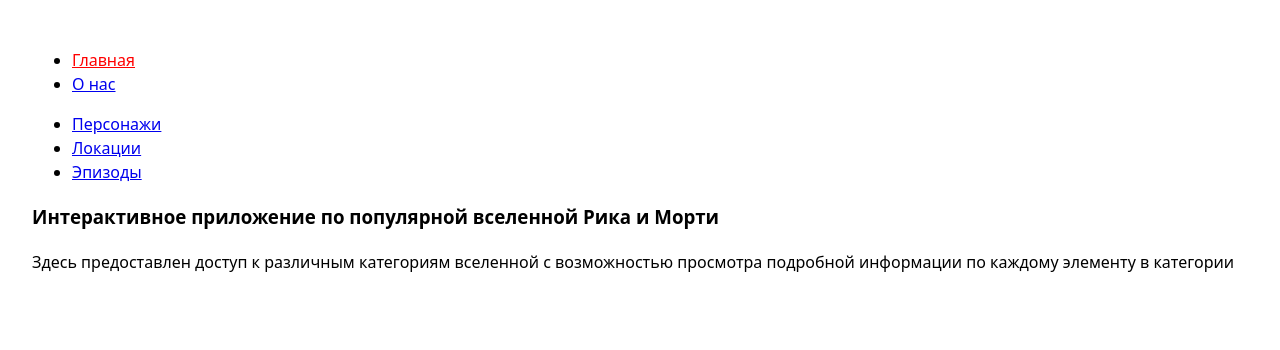
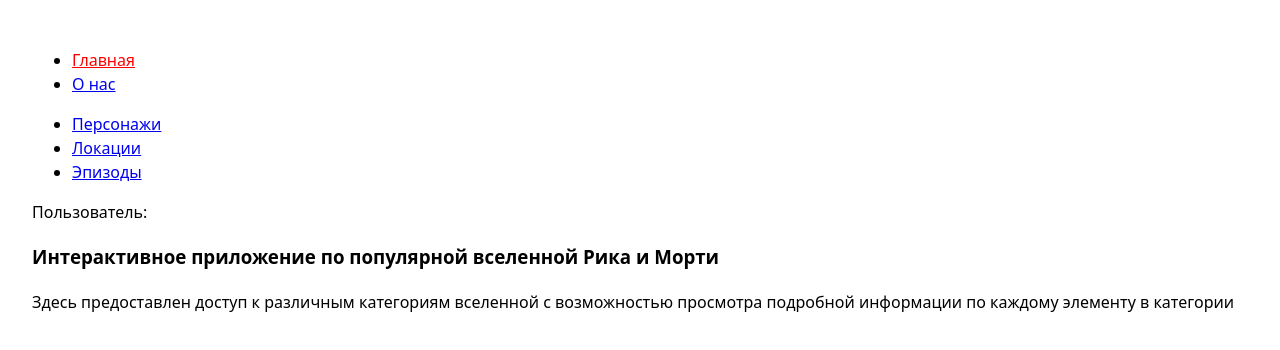
Before and after one commit to Shivacki/07_07_router_lazy, a React (Vite) app: page / in a window 1280 px wide. Shown: the top 350 px of the page. Built offline with nearby package versions, Linux system fonts and the light colour scheme.

Commit message:
feature: add AuthContextProvider and Login page

```diff
--- a/src/App.tsx
+++ b/src/App.tsx
@@ -2,14 +2,17 @@
 
 import AppHeader from '@components/app/AppHeader'
 import AppRouter from '@components/app/AppRouter'
+import AuthContextProvider from './context/AuthContextProvider'
 
 
 function App() {
 
   return (
     <>
-      <AppHeader/>
-      <AppRouter/>
+      <AuthContextProvider>
+        <AppHeader/>
+        <AppRouter/>
+      </AuthContextProvider>
     </>
   )
 }
--- a/src/components/app/AppHeader/AppHeader.tsx
+++ b/src/components/app/AppHeader/AppHeader.tsx
@@ -1,10 +1,13 @@
 import { NavLink, NavLinkRenderProps } from 'react-router-dom'
 
 import { ROUTER_PATHS } from '@routerPaths'
+import { useAuthContext } from '@src/context/AuthContextProvider';
 
 
 // Заголовок приложения с главным меню
 const AppHeader = () => {
+
+    const authContext = useAuthContext();
 
     // Отображение активного маршрута в меню приложения с пом. соотв. css-класса
     const getNavLinkClassName = ({ isActive }: NavLinkRenderProps) => {
@@ -25,6 +28,8 @@
           <li><NavLink to={ROUTER_PATHS.locations} className={getNavLinkClassName}>Локации</NavLink></li>
           <li><NavLink to={ROUTER_PATHS.episodes} className={getNavLinkClassName}>Эпизоды</NavLink></li>
         </ul>
+
+        <div>Пользователь: {authContext?.userName}</div>
     </>
   )
 }
--- a/src/components/app/AppRouter/AppRouter.tsx
+++ b/src/components/app/AppRouter/AppRouter.tsx
@@ -4,6 +4,7 @@
 import About from '@pages/About'
 import Home from '@pages/Home'
 import NotFound from '@pages/NotFound'
+import Login from '@pages/Login'
 import CategoryLayout from '@layouts/CategoryLayout'
 import ItemLayout from '@layouts/ItemLayout'
 import Characters from '@pages/Characters'
@@ -34,6 +35,8 @@
         <Route path={ROUTER_PATHS.episodes + '/:id'} element={<Episode/>}/>
       </Route>
 
+      <Route path={ROUTER_PATHS.login} element={<Login/>}/>
+
       <Route path='*' element={<NotFound/>}/>
     </Routes>
   )
--- /dev/null
+++ b/src/context/AuthContextProvider.tsx
@@ -0,0 +1,52 @@
+import { createContext, useContext, useState, PropsWithChildren } from 'react'
+
+
+type UserName = string | null;
+type AfterSigninCallback = () => void;
+type AfterSignoutCallback = () => void;
+
+export interface AuthUser {
+  userName: UserName;
+  signin: (newUserName: string, afterSigninCallback: AfterSigninCallback) => void;
+  signout: (afterSignoutCallback: AfterSignoutCallback) => void;
+}
+
+
+const AuthContext = createContext<AuthUser | null>(null);
+
+export const useAuthContext = () => {
+  return useContext(AuthContext);
+}
+
+
+const AuthContextProvider = ({ children }: PropsWithChildren) => {
+
+  // Текущий залогиненный юзер
+  const [userName, setUserName] = useState<UserName>(null);
+
+  const signin = (newUserName: string, afterSigninCallback: AfterSigninCallback) => {
+    setUserName(newUserName);
+    afterSigninCallback();
+  }
+
+  const signout = (afterSignoutCallback: AfterSignoutCallback) => {
+    setUserName(null);
+    afterSignoutCallback();
+  }
+
+  const value: AuthUser = {
+    userName,
+    signin,
+    signout,
+  }
+
+
+  return (
+    <AuthContext.Provider value={value}>
+      {children}
+    </AuthContext.Provider>
+  )
+
+}
+
+export default AuthContextProvider
--- /dev/null
+++ b/src/pages/Login/Login.tsx
@@ -0,0 +1,47 @@
+import { useEffect } from 'react';
+import { useNavigate } from 'react-router-dom'
+
+import Signin, { SigninInfoModel } from '@components/auth/Signin'
+import { useAuthContext } from '@src/context/AuthContextProvider';
+import { ROUTER_PATHS } from '@routerPaths'
+
+
+const Login = () => {
+
+  const navigate = useNavigate();
+  const authContext = useAuthContext();
+
+  const handleSigninSubmit = async (data: SigninInfoModel) => {
+    console.log('authContext: ', authContext);
+
+    authContext?.signin(data.email,
+      () => {
+        console.log('signin success, user: ', authContext.userName);
+        navigate(ROUTER_PATHS.home);
+        setTimeout(() => console.log('user: ', authContext.userName), 100);
+      }
+    );
+
+  }
+
+  /*
+  useEffect(() => {
+    console.log('Login useEffect');
+
+    if (!!authContext?.userName) {
+      console.log('already logged ', authContext?.userName);
+      navigate(ROUTER_PATHS.home);
+    }
+  });
+
+
+  if (!!authContext?.userName)
+    return <></>
+  */
+
+  return (
+    <Signin onSubmit = {handleSigninSubmit}/>
+  )
+}
+
+export default Login;
--- /dev/null
+++ b/src/pages/Login/index.ts
@@ -0,0 +1,2 @@
+import Login from './Login'
+export default Login
--- a/src/shared/const/routerPaths.ts
+++ b/src/shared/const/routerPaths.ts
@@ -4,4 +4,5 @@
   characters: '/characters',
   episodes: '/episodes',
   locations: '/locations',
+  login: '/login',
 }
--- a/vite.config.ts
+++ b/vite.config.ts
@@ -15,7 +15,7 @@
 
     ///*
     alias: [
-      { find: '@', replacement: '/src' },
+      { find: '@src', replacement: '/src' },
       { find: '@components', replacement: '/src/components' },
       { find: '@InputText', replacement: '/src/components/common/InputText' },
       { find: '@pages', replacement: '/src/pages' },
```
